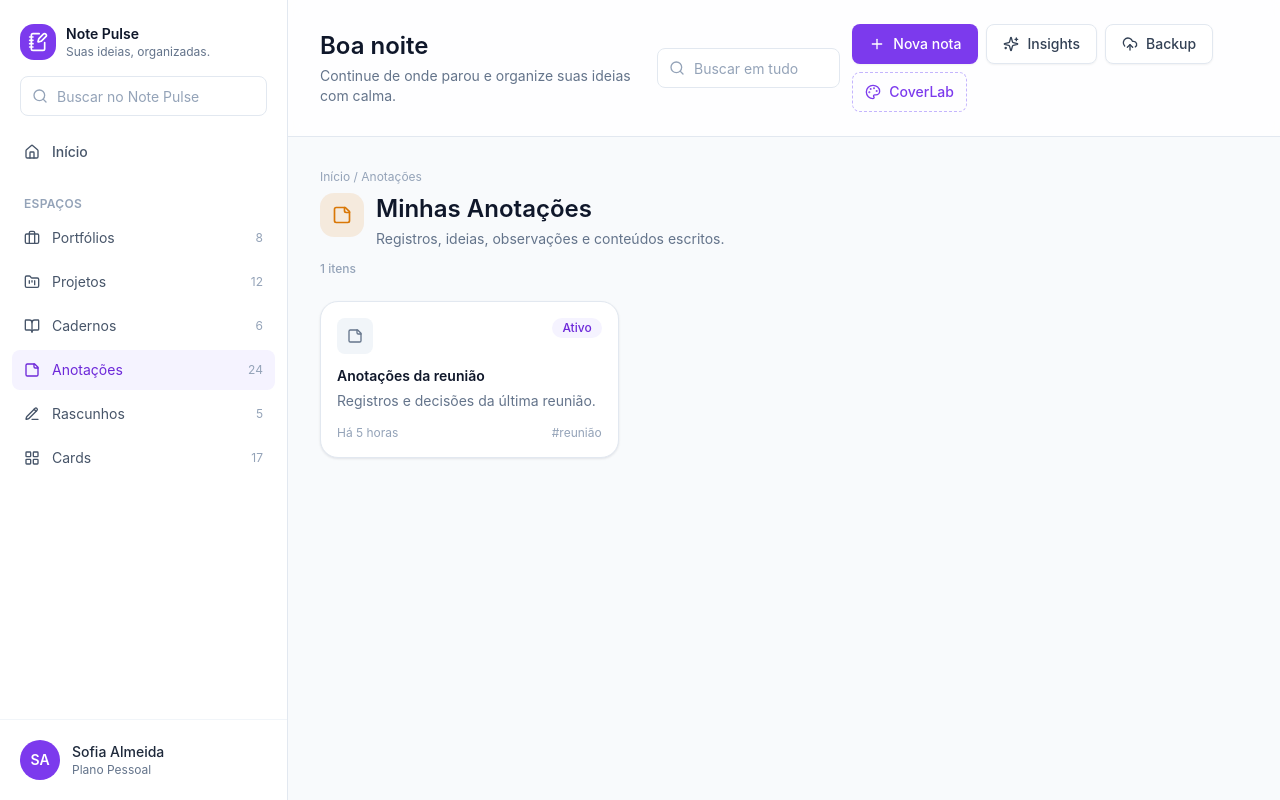
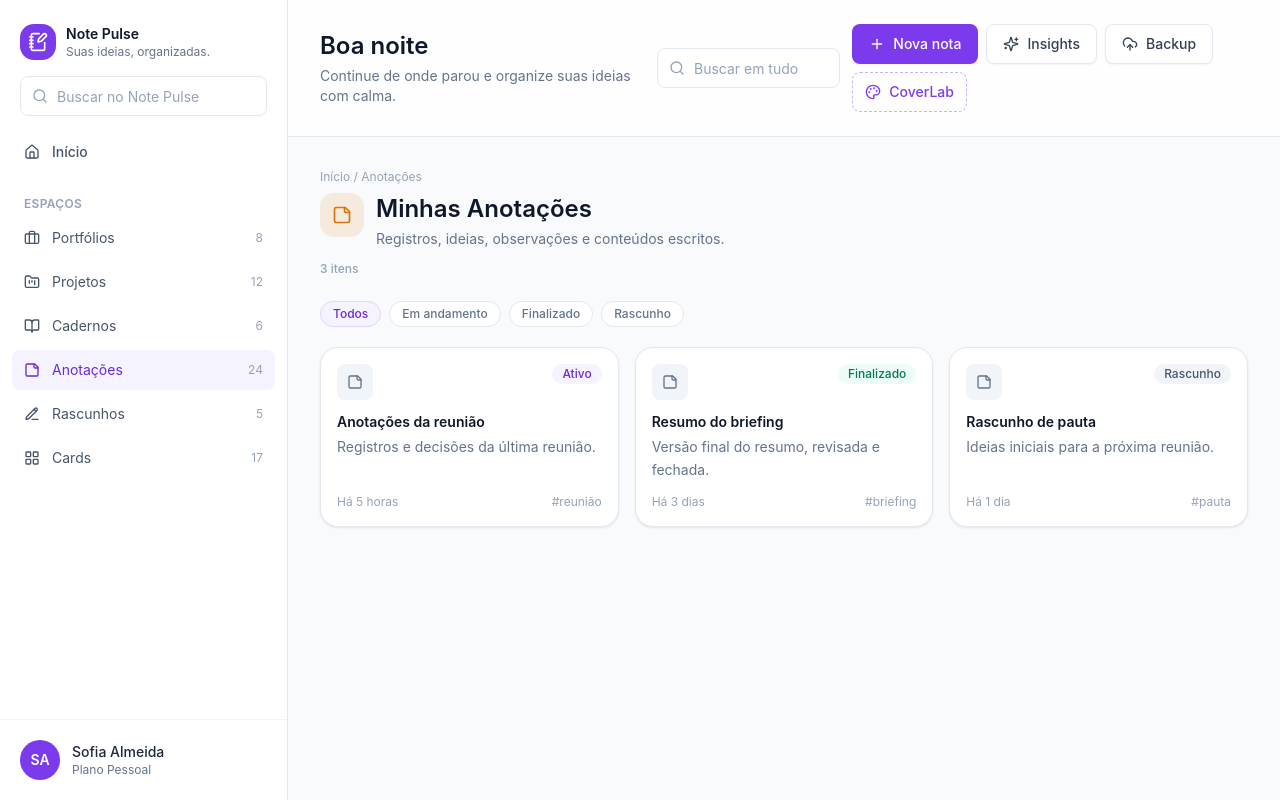
Before and after one commit to memocoreapp-pixel/projeto_anota-es, a React (Vite) app: page /espacos/anotacoes in a window 1280 px wide. Built offline with nearby package versions, Linux system fonts and the light colour scheme.

Commit message:
feat(spaces): add ItemStatusBadge + SpaceFilters and status filtering in space lists (Etapa 2)

```diff
--- /dev/null
+++ b/src/components/spaces/list/ItemStatusBadge.tsx
@@ -0,0 +1,26 @@
+import type { ElementStatus } from "@/types";
+
+const STATUS: Record<ElementStatus, { label: string; cls: string }> = {
+  finalizado: { label: "Finalizado", cls: "bg-emerald-50 text-emerald-700" },
+  em_andamento: { label: "Em andamento", cls: "bg-blue-50 text-blue-700" },
+  planejado: { label: "Planejado", cls: "bg-amber-50 text-amber-700" },
+  ativo: { label: "Ativo", cls: "bg-brand-50 text-brand-700" },
+  rascunho: { label: "Rascunho", cls: "bg-slate-100 text-slate-600" },
+  arquivado: { label: "Arquivado", cls: "bg-slate-100 text-slate-500" },
+};
+
+interface ItemStatusBadgeProps {
+  status: ElementStatus;
+}
+
+/** Selo de status reutilizável de um item. */
+export function ItemStatusBadge({ status }: ItemStatusBadgeProps) {
+  const s = STATUS[status] ?? STATUS.ativo;
+  return (
+    <span
+      className={`inline-flex items-center rounded-full px-2.5 py-0.5 text-xs font-medium ${s.cls}`}
+    >
+      {s.label}
+    </span>
+  );
+}
--- /dev/null
+++ b/src/components/spaces/list/SpaceFilters.tsx
@@ -0,0 +1,38 @@
+import { cn } from "@/utils/cn";
+
+export interface FilterOption {
+  value: string;
+  label: string;
+}
+
+interface SpaceFiltersProps {
+  options: FilterOption[];
+  active: string;
+  onChange: (value: string) => void;
+}
+
+/** Filtros simples em "chips". Visual limpo e discreto. */
+export function SpaceFilters({ options, active, onChange }: SpaceFiltersProps) {
+  return (
+    <div className="mb-5 flex flex-wrap gap-2">
+      {options.map((opt) => {
+        const isActive = opt.value === active;
+        return (
+          <button
+            key={opt.value}
+            type="button"
+            onClick={() => onChange(opt.value)}
+            className={cn(
+              "rounded-full border px-3 py-1 text-xs font-medium transition-colors",
+              isActive
+                ? "border-brand-200 bg-brand-50 text-brand-700"
+                : "border-slate-200 bg-white text-slate-500 hover:bg-slate-50"
+            )}
+          >
+            {opt.label}
+          </button>
+        );
+      })}
+    </div>
+  );
+}
--- a/src/components/spaces/list/SpaceItemCard.tsx
+++ b/src/components/spaces/list/SpaceItemCard.tsx
@@ -1,23 +1,14 @@
-import type { Element, ElementStatus } from "@/types";
+import type { Element } from "@/types";
 import { Card } from "@/components/ui/Card";
+import { ItemStatusBadge } from "./ItemStatusBadge";
 
 interface SpaceItemCardProps {
   item: Element;
 }
 
-const STATUS: Record<ElementStatus, { label: string; cls: string }> = {
-  finalizado: { label: "Finalizado", cls: "bg-emerald-50 text-emerald-700" },
-  em_andamento: { label: "Em andamento", cls: "bg-blue-50 text-blue-700" },
-  planejado: { label: "Planejado", cls: "bg-amber-50 text-amber-700" },
-  ativo: { label: "Ativo", cls: "bg-brand-50 text-brand-700" },
-  rascunho: { label: "Rascunho", cls: "bg-slate-100 text-slate-600" },
-  arquivado: { label: "Arquivado", cls: "bg-slate-100 text-slate-500" },
-};
-
 /** Card de um item dentro da listagem de um espaço (somente leitura). */
 export function SpaceItemCard({ item }: SpaceItemCardProps) {
   const Icon = item.icon;
-  const status = STATUS[item.status] ?? STATUS.ativo;
 
   return (
     <Card interactive className="flex h-full cursor-default flex-col p-4">
@@ -25,11 +16,7 @@ export function SpaceItemCard({ item }: SpaceItemCardProps) {
         <span className="flex h-9 w-9 items-center justify-center rounded-lg bg-slate-100 text-slate-500">
           <Icon className="h-4 w-4" aria-hidden="true" />
         </span>
-        <span
-          className={`rounded-full px-2.5 py-0.5 text-xs font-medium ${status.cls}`}
-        >
-          {status.label}
-        </span>
+        <ItemStatusBadge status={item.status} />
       </div>
 
       <h3 className="mt-3 text-sm font-semibold text-slate-900">{item.title}</h3>
--- a/src/data/elements.ts
+++ b/src/data/elements.ts
@@ -177,6 +177,52 @@ export const elements: Element[] = [
     sourceElement: "project-x",
     maturityLevel: "inicial",
   },
+  {
+    id: "project-3",
+    type: "project",
+    title: "Lançamento do app",
+    description: "Projeto concluído: entrega final publicada.",
+    status: "finalizado",
+    color: "blue",
+    coverStyle: "project",
+    icon: FolderKanban,
+    itemCount: 9,
+    updatedAt: "Há 1 semana",
+    tags: ["lançamento", "entrega"],
+    relatedIds: [],
+    collaborators: ["ana-silva"],
+    maturityLevel: "consolidado",
+  },
+  {
+    id: "note-2",
+    type: "note",
+    title: "Resumo do briefing",
+    description: "Versão final do resumo, revisada e fechada.",
+    status: "finalizado",
+    color: "beige",
+    coverStyle: "note",
+    icon: StickyNote,
+    itemCount: 1,
+    updatedAt: "Há 3 dias",
+    tags: ["briefing"],
+    relatedIds: [],
+    collaborators: ["carlos-lima"],
+  },
+  {
+    id: "note-3",
+    type: "note",
+    title: "Rascunho de pauta",
+    description: "Ideias iniciais para a próxima reunião.",
+    status: "rascunho",
+    color: "beige",
+    coverStyle: "note",
+    icon: StickyNote,
+    itemCount: 1,
+    updatedAt: "Há 1 dia",
+    tags: ["pauta", "reunião"],
+    relatedIds: [],
+    collaborators: [],
+  },
 ];
 
 /** Retorna um elemento pelo id. */
--- a/src/pages/spaces/SpaceListPage.tsx
+++ b/src/pages/spaces/SpaceListPage.tsx
@@ -1,18 +1,53 @@
+import { useMemo, useState } from "react";
 import { useParams } from "react-router-dom";
+import type { ElementStatus } from "@/types";
 import { getSpaceById } from "@/data/spaces";
 import { elements } from "@/data/elements";
 import { SpacePageHeader } from "@/components/spaces/list/SpacePageHeader";
 import { SpaceItemCard } from "@/components/spaces/list/SpaceItemCard";
 import { EmptyState } from "@/components/spaces/list/EmptyState";
+import { SpaceFilters, type FilterOption } from "@/components/spaces/list/SpaceFilters";
+
+/** Filtros disponíveis e quais status cada um agrupa. */
+const FILTERS: { value: string; label: string; statuses: ElementStatus[] }[] = [
+  { value: "todos", label: "Todos", statuses: [] },
+  { value: "andamento", label: "Em andamento", statuses: ["em_andamento", "ativo"] },
+  { value: "planejado", label: "Planejado", statuses: ["planejado"] },
+  { value: "finalizado", label: "Finalizado", statuses: ["finalizado"] },
+  { value: "rascunho", label: "Rascunho", statuses: ["rascunho"] },
+];
 
 /**
- * Página de listagem de um espaço (somente leitura).
- * Lê o :spaceId da rota, encontra o espaço e lista os itens mockados do tipo
- * correspondente (de data/elements.ts). Sem criação/edição/detalhe ainda.
+ * Página de listagem de um espaço (somente leitura) com filtros por status.
+ * Os filtros só aparecem quando há variedade real de status (faz sentido).
  */
 export function SpaceListPage() {
   const { spaceId } = useParams();
   const space = getSpaceById(spaceId ?? "");
+  const [active, setActive] = useState("todos");
+
+  // Itens do espaço atual (por tipo).
+  const items = useMemo(
+    () => (space ? elements.filter((item) => item.type === space.type) : []),
+    [space]
+  );
+
+  // Filtros disponíveis = "Todos" + grupos cujos status existem nos itens.
+  const available: FilterOption[] = useMemo(() => {
+    const present = new Set(items.map((i) => i.status));
+    return FILTERS.filter(
+      (f) => f.value === "todos" || f.statuses.some((s) => present.has(s))
+    ).map((f) => ({ value: f.value, label: f.label }));
+  }, [items]);
+
+  // Só mostra filtros quando há ao menos 2 grupos reais (além de "Todos").
+  const showFilters = available.length > 2;
+
+  const filtered = useMemo(() => {
+    if (!showFilters || active === "todos") return items;
+    const group = FILTERS.find((f) => f.value === active)?.statuses ?? [];
+    return items.filter((i) => group.includes(i.status));
+  }, [items, active, showFilters]);
 
   if (!space) {
     return (
@@ -23,20 +58,22 @@ export function SpaceListPage() {
     );
   }
 
-  const items = elements.filter((item) => item.type === space.type);
-
   return (
     <div>
       <SpacePageHeader space={space} count={items.length} />
 
-      {items.length === 0 ? (
+      {showFilters && (
+        <SpaceFilters options={available} active={active} onChange={setActive} />
+      )}
+
+      {filtered.length === 0 ? (
         <EmptyState
           title={`Nenhum item em ${space.title}`}
-          message="Em breve você poderá criar o primeiro item aqui."
+          message="Tente outro filtro ou, em breve, crie o primeiro item aqui."
         />
       ) : (
         <div className="grid grid-cols-1 gap-4 sm:grid-cols-2 lg:grid-cols-3">
-          {items.map((item) => (
+          {filtered.map((item) => (
             <SpaceItemCard key={item.id} item={item} />
           ))}
         </div>
```
